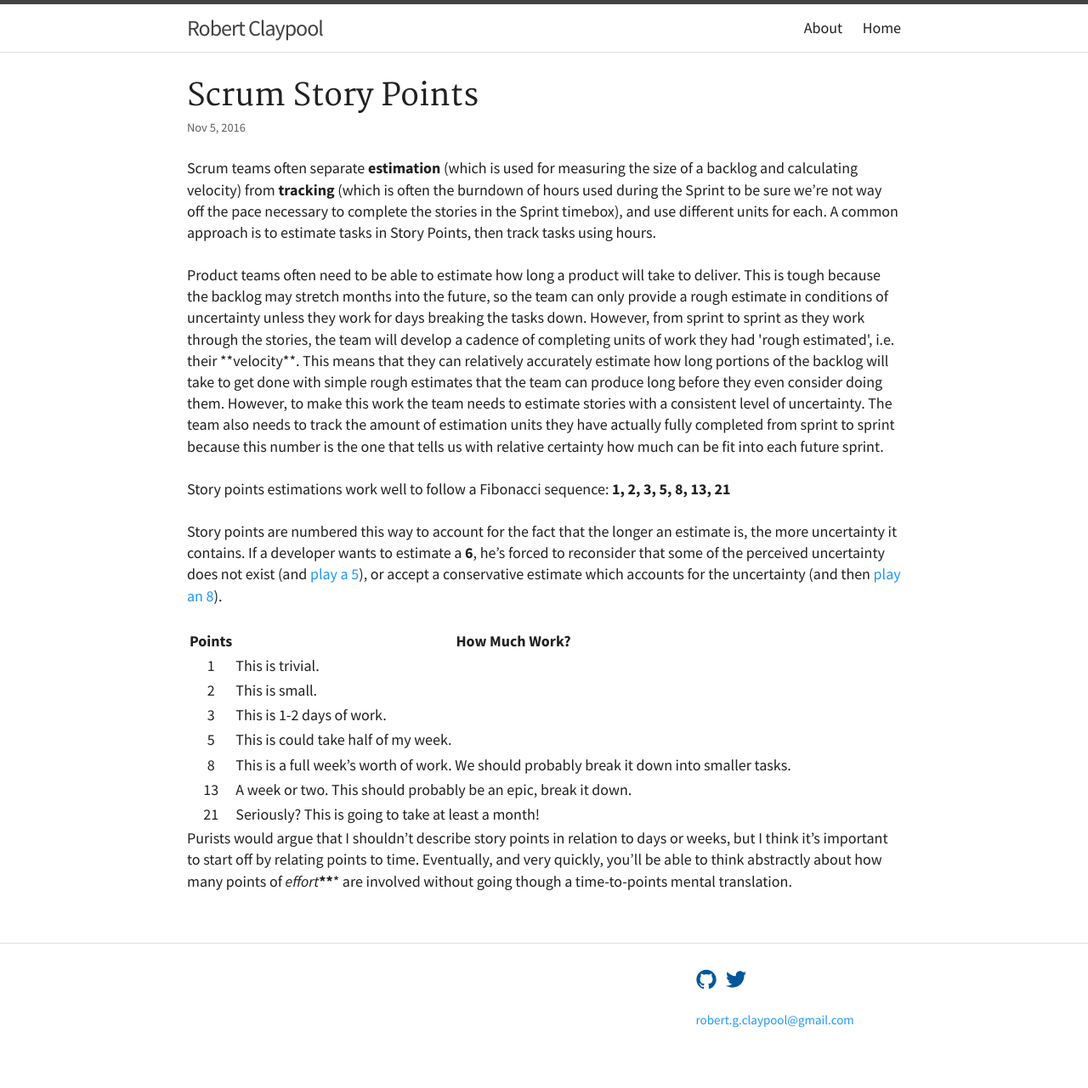
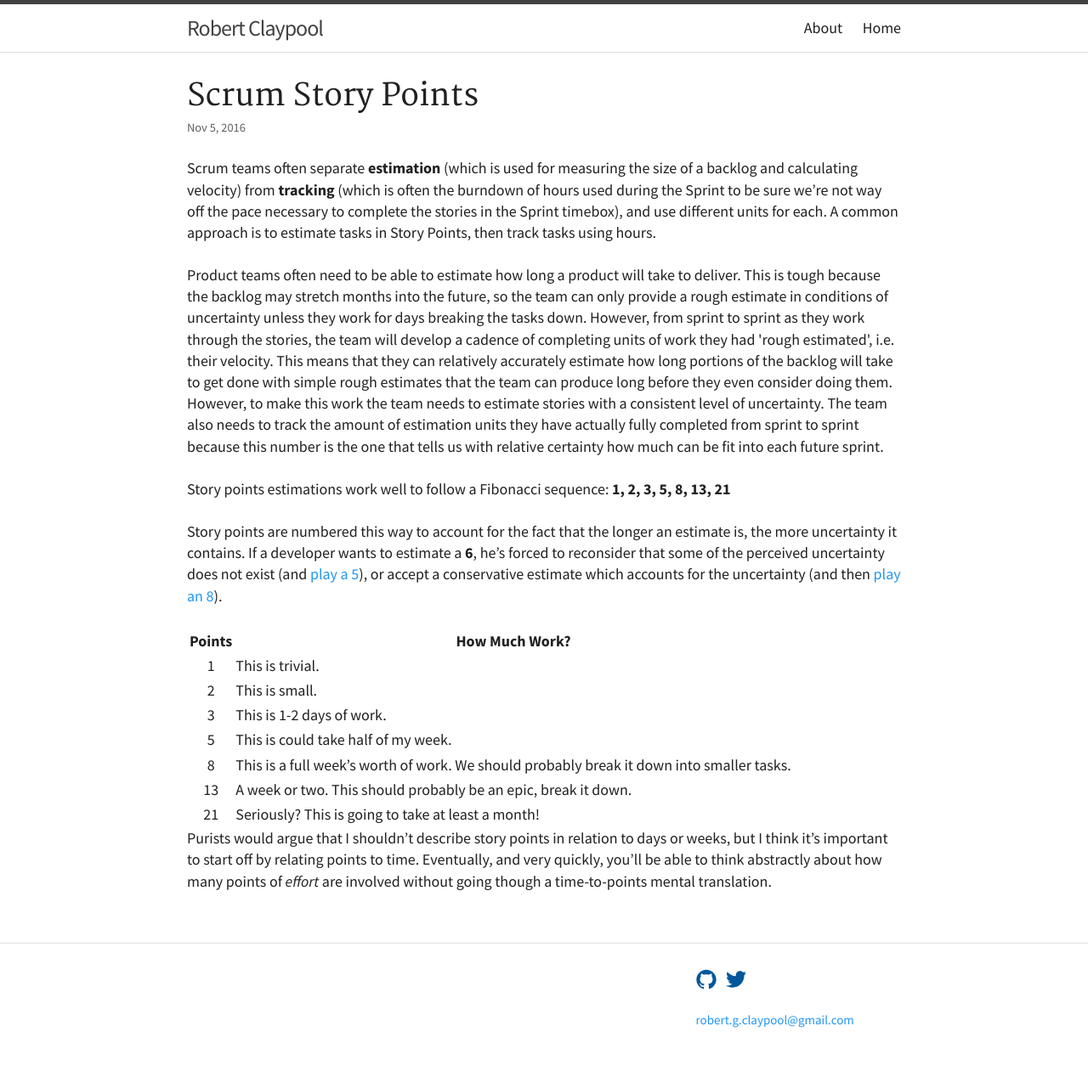
Before and after one commit to robert-claypool/robert-claypool.github.io, a Jekyll site: the page built from _posts/2016-11-05-scrum-story-points.md, in a window 1280 px wide. Shown: the whole page at 85% size. Built offline with Jekyll 4.4.1, drawn with Linux system fonts in a browser that asks for light colours; nearby versions of some CDN libraries.

```diff
--- a/_posts/2016-11-05-scrum-story-points.md
+++ b/_posts/2016-11-05-scrum-story-points.md
@@ -18,7 +18,7 @@ into the future, so the team can only provide a rough estimate in conditions
 of uncertainty unless they work for days breaking the tasks down.
 However, from sprint to sprint as they work through the stories, the team
 will develop a cadence of completing <x> units of work they had
-'rough estimated', i.e. their **velocity**. This means that they can
+'rough estimated', i.e. their velocity. This means that they can
 relatively accurately estimate how long portions of the backlog will take
 to get done with simple rough estimates that the team can produce long
 before they even consider doing them. However, to make this work the
@@ -49,8 +49,9 @@ conservative estimate which accounts for the uncertainty (and then
 |13   |A week or two. This should probably be an epic, break it down.|
 |21   |Seriously? This is going to take at least a month!|
 
+
 Purists would argue that I shouldn't describe story points in relation to days
 or weeks, but I think it's important to start off by relating points to
 time. Eventually, and very quickly, you'll be able to think abstractly about
-how many points of *effort******** are involved without going though a time-to-points
+how many points of *effort* are involved without going though a time-to-points
 mental translation.
```
